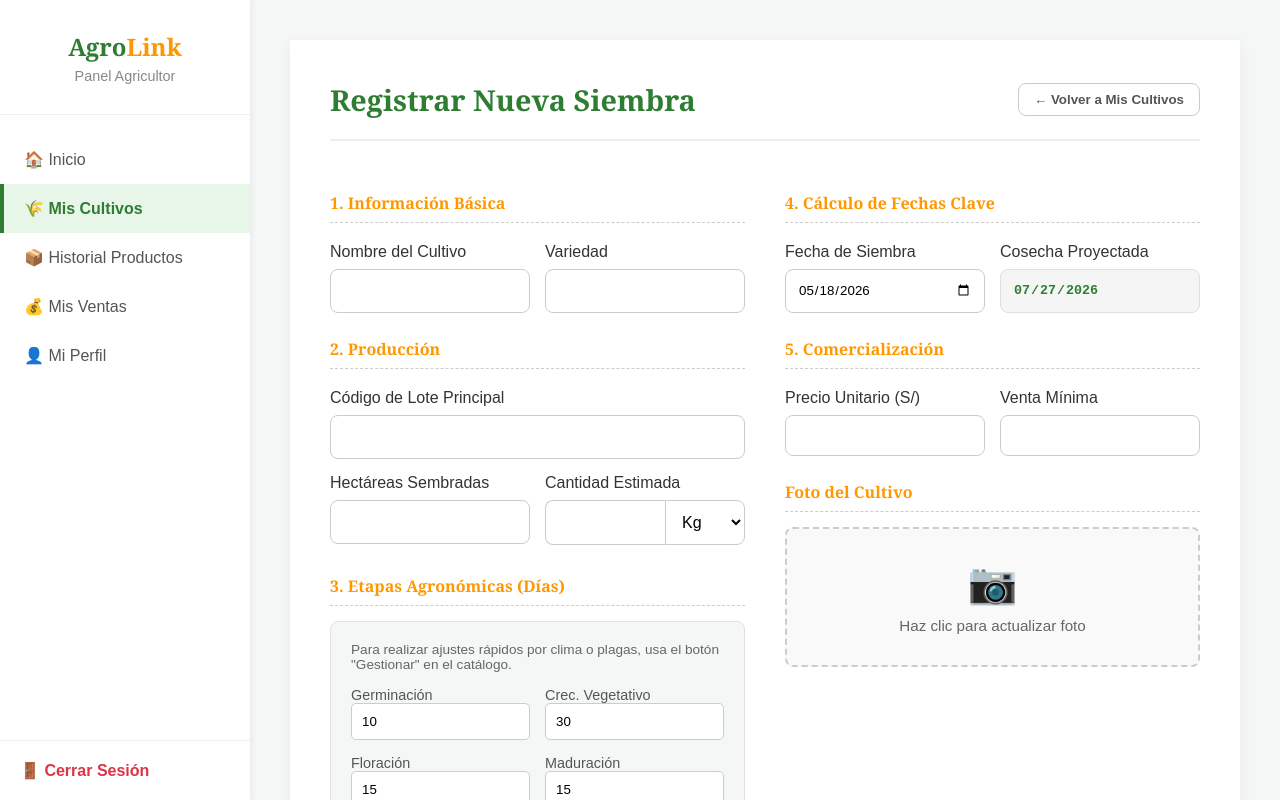
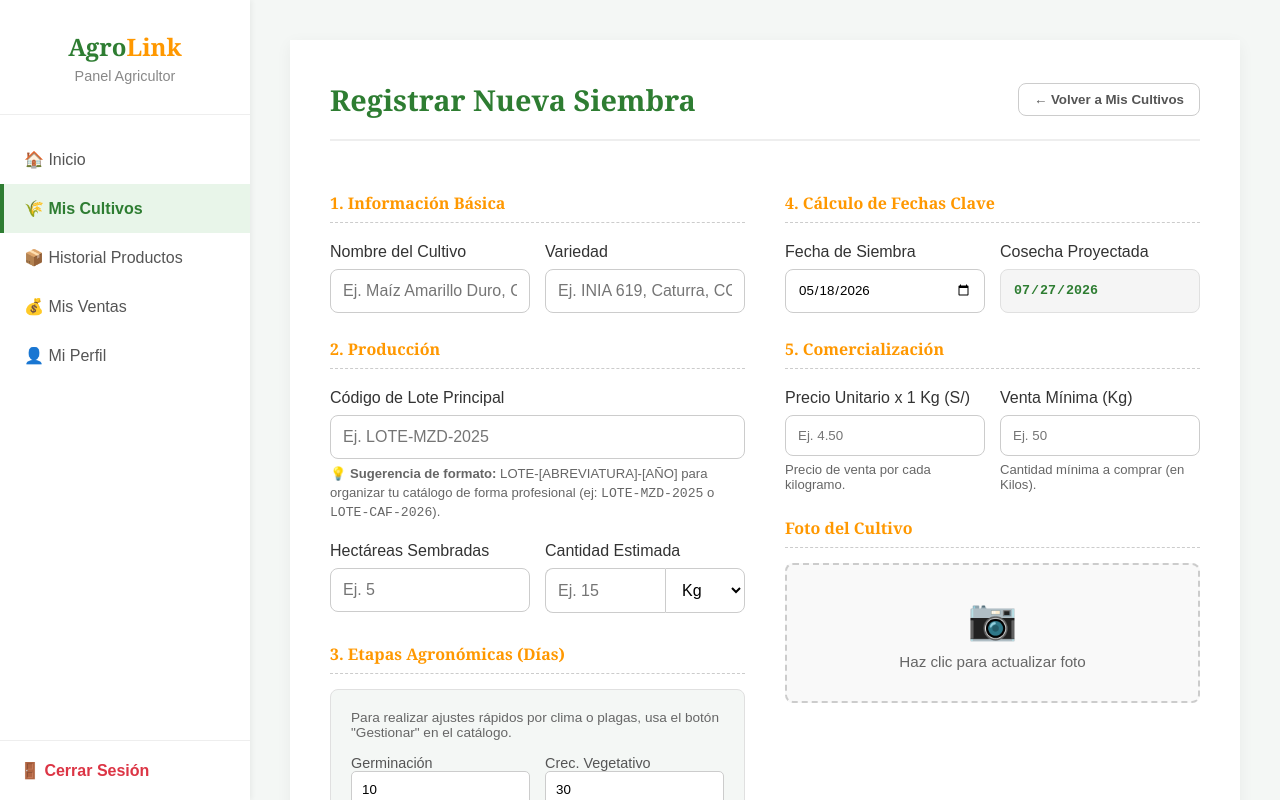
Before and after one commit to Alexis-Maza/agrolink-frontend, a React (Create React App) app in the folder agrolink-frontend/: page /farmer/products in a window 1280 px wide. Both pictures are taken after a click on the button "+ Registrar Nueva Siembra". Shown: the top 800 px of the page. Built offline with nearby package versions, Linux system fonts and the light colour scheme.

Commit message:
Ajuste de parametros en agregar nuevo cultivo

```diff
--- a/agrolink-frontend/src/views/Farmer/FarmerProducts.js
+++ b/agrolink-frontend/src/views/Farmer/FarmerProducts.js
@@ -2,6 +2,11 @@ import React, { useState, useRef } from 'react';
 import { initialCrops } from '../../data/mockFarmerData';
 
 // --- Funciones Auxiliares ---
+const parseKgValue = (valStr) => {
+    if (!valStr) return '';
+    return valStr.replace(/[^0-9]/g, '');
+};
+
 const addDaysToDate = (dateStr, days) => {
     if (!dateStr) return '';
     const date = new Date(dateStr);
@@ -98,7 +103,7 @@ function FarmerProducts() {
             unidad: uni,
             fechaSiembra: crop.fechaSiembra,
             precio: crop.precio,
-            minimoVenta: crop.minimoVenta || '',
+            minimoVenta: parseKgValue(crop.minimoVenta),
             etapas: { ...crop.etapas }
         });
         setImagePreview(crop.imagen);
@@ -122,12 +127,29 @@ function FarmerProducts() {
     const handleSubmitForm = (e) => {
         e.preventDefault();
 
+        // Formatear la cantidad mínima con "Kg"
+        const formattedMinimoVenta = formData.minimoVenta ? `${formData.minimoVenta} Kg` : '0 Kg';
+
         if (formMode === 'create') {
+            const newCrop = {
+                id: crops.length + 1,
+                nombre: formData.nombre,
+                variedad: formData.variedad,
+                lote: formData.lote,
+                hectareas: formData.hectareas,
+                cantidadTotal: `${formData.cantidadEstimada} ${formData.unidad}`,
+                cantidadDisponible: `${formData.cantidadEstimada} ${formData.unidad}`,
+                fechaSiembra: formData.fechaSiembra,
+                precio: formData.precio,
+                minimoVenta: formattedMinimoVenta,
+                etapas: { ...formData.etapas },
+                imagen: imagePreview || 'https://images.unsplash.com/photo-1592417817098-8f3d6eb19675?auto=format&fit=crop&q=80&w=600',
+                incidencia: false
+            };
+            setCrops([newCrop, ...crops]);
             alert('¡Cultivo registrado exitosamente!');
-            // Aquí agregarías el nuevo cultivo al array `crops` en una app real
         } else {
             alert('¡Datos estructurales del cultivo actualizados!');
-            // Lógica de update en el array
             const updated = crops.map(c => {
                 if (c.id === editCropId) {
                     return {
@@ -136,8 +158,8 @@ function FarmerProducts() {
                         variedad: formData.variedad,
                         lote: formData.lote,
                         precio: formData.precio,
+                        minimoVenta: formattedMinimoVenta,
                         cantidadTotal: `${formData.cantidadEstimada} ${formData.unidad}`,
-                        // No actualizamos 'cantidadDisponible' directamente sin lógica de ventas
                     };
                 }
                 return c;
@@ -322,28 +344,31 @@ function FarmerProducts() {
                             <div style={{ display: 'grid', gridTemplateColumns: '1fr 1fr', gap: '15px', marginBottom: '25px' }}>
                                 <div>
                                     <label style={{ display: 'block', marginBottom: '8px', fontWeight: '500', color: '#333' }}>Nombre del Cultivo</label>
-                                    <input type="text" name="nombre" required disabled={hasSales} value={formData.nombre} onChange={handleInputChange} style={inputStyle} />
+                                    <input type="text" name="nombre" required disabled={hasSales} value={formData.nombre} onChange={handleInputChange} style={inputStyle} placeholder="Ej. Maíz Amarillo Duro, Café, Mango Kent" />
                                 </div>
                                 <div>
                                     <label style={{ display: 'block', marginBottom: '8px', fontWeight: '500', color: '#333' }}>Variedad</label>
-                                    <input type="text" name="variedad" disabled={hasSales} value={formData.variedad} onChange={handleInputChange} style={inputStyle} />
+                                    <input type="text" name="variedad" disabled={hasSales} value={formData.variedad} onChange={handleInputChange} style={inputStyle} placeholder="Ej. INIA 619, Caturra, CCN-51" />
                                 </div>
                             </div>
 
                             <h4 style={{ color: 'var(--color-secondary)', borderBottom: '1px dashed #ccc', paddingBottom: '8px', marginBottom: '20px' }}>2. Producción</h4>
-                            <div style={{ marginBottom: '15px' }}>
+                            <div style={{ marginBottom: '20px' }}>
                                 <label style={{ display: 'block', marginBottom: '8px', fontWeight: '500', color: '#333' }}>Código de Lote Principal</label>
-                                <input type="text" name="lote" required disabled={hasSales} value={formData.lote} onChange={handleInputChange} style={inputStyle} />
+                                <input type="text" name="lote" required disabled={hasSales} value={formData.lote} onChange={handleInputChange} style={inputStyle} placeholder="Ej. LOTE-MZD-2025" />
+                                <span style={{ display: 'block', fontSize: '0.82rem', color: '#666', marginTop: '6px', lineHeight: '1.4' }}>
+                                    💡 <strong>Sugerencia de formato:</strong> LOTE-[ABREVIATURA]-[AÑO] para organizar tu catálogo de forma profesional (ej: <code>LOTE-MZD-2025</code> o <code>LOTE-CAF-2026</code>).
+                                </span>
                             </div>
                             <div style={{ display: 'grid', gridTemplateColumns: '1fr 1fr', gap: '15px', marginBottom: '30px' }}>
                                 <div>
                                     <label style={{ display: 'block', marginBottom: '8px', fontWeight: '500', color: '#333' }}>Hectáreas Sembradas</label>
-                                    <input type="number" name="hectareas" min="0" step="0.1" required disabled={hasSales} value={formData.hectareas} onChange={handleInputChange} style={inputStyle} />
+                                    <input type="number" name="hectareas" min="0" step="0.1" required disabled={hasSales} value={formData.hectareas} onChange={handleInputChange} style={inputStyle} placeholder="Ej. 5" />
                                 </div>
                                 <div>
                                     <label style={{ display: 'block', marginBottom: '8px', fontWeight: '500', color: '#333' }}>Cantidad Estimada</label>
                                     <div style={{ display: 'flex' }}>
-                                        <input type="number" name="cantidadEstimada" min="0" required disabled={hasSales} value={formData.cantidadEstimada} onChange={handleInputChange} style={{ ...inputStyle, width: '60%', borderRadius: 'var(--radius-md) 0 0 var(--radius-md)', borderRight: 'none' }} />
+                                        <input type="number" name="cantidadEstimada" min="0" required disabled={hasSales} value={formData.cantidadEstimada} onChange={handleInputChange} style={{ ...inputStyle, width: '60%', borderRadius: 'var(--radius-md) 0 0 var(--radius-md)', borderRight: 'none' }} placeholder="Ej. 15" />
                                         <select name="unidad" disabled={hasSales} value={formData.unidad} onChange={handleInputChange} style={{ ...inputStyle, width: '40%', borderRadius: '0 var(--radius-md) var(--radius-md) 0' }}>
                                             <option value="Kg">Kg</option>
                                             <option value="Toneladas">Ton</option>
@@ -382,12 +407,18 @@ function FarmerProducts() {
                             <h4 style={{ color: 'var(--color-secondary)', borderBottom: '1px dashed #ccc', paddingBottom: '8px', marginBottom: '20px' }}>5. Comercialización</h4>
                             <div style={{ display: 'grid', gridTemplateColumns: '1fr 1fr', gap: '15px', marginBottom: '25px' }}>
                                 <div>
-                                    <label style={{ display: 'block', marginBottom: '8px', fontWeight: '500', color: '#333' }}>Precio Unitario (S/)</label>
-                                    <input type="number" name="precio" min="0" step="0.01" required value={formData.precio} onChange={handleInputChange} style={{ width: '100%', padding: '12px', borderRadius: 'var(--radius-md)', border: '1px solid #ccc' }} />
+                                    <label style={{ display: 'block', marginBottom: '8px', fontWeight: '500', color: '#333' }}>Precio Unitario x 1 Kg (S/)</label>
+                                    <input type="number" name="precio" min="0.01" step="0.01" required value={formData.precio} onChange={handleInputChange} style={{ width: '100%', padding: '12px', borderRadius: 'var(--radius-md)', border: '1px solid #ccc' }} placeholder="Ej. 4.50" />
+                                    <span style={{ display: 'block', fontSize: '0.82rem', color: '#666', marginTop: '6px' }}>
+                                        Precio de venta por cada kilogramo.
+                                    </span>
                                 </div>
                                 <div>
-                                    <label style={{ display: 'block', marginBottom: '8px', fontWeight: '500', color: '#333' }}>Venta Mínima</label>
-                                    <input type="text" name="minimoVenta" required value={formData.minimoVenta} onChange={handleInputChange} style={{ width: '100%', padding: '12px', borderRadius: 'var(--radius-md)', border: '1px solid #ccc' }} />
+                                    <label style={{ display: 'block', marginBottom: '8px', fontWeight: '500', color: '#333' }}>Venta Mínima (Kg)</label>
+                                    <input type="number" name="minimoVenta" min="1" step="1" required value={formData.minimoVenta} onChange={handleInputChange} style={{ width: '100%', padding: '12px', borderRadius: 'var(--radius-md)', border: '1px solid #ccc' }} placeholder="Ej. 50" />
+                                    <span style={{ display: 'block', fontSize: '0.82rem', color: '#666', marginTop: '6px' }}>
+                                        Cantidad mínima a comprar (en Kilos).
+                                    </span>
                                 </div>
                             </div>
 
```
